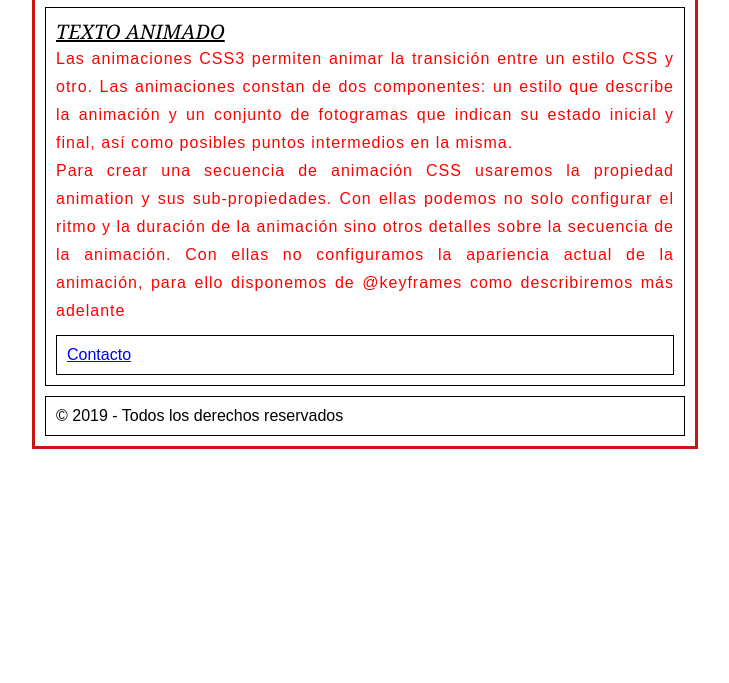
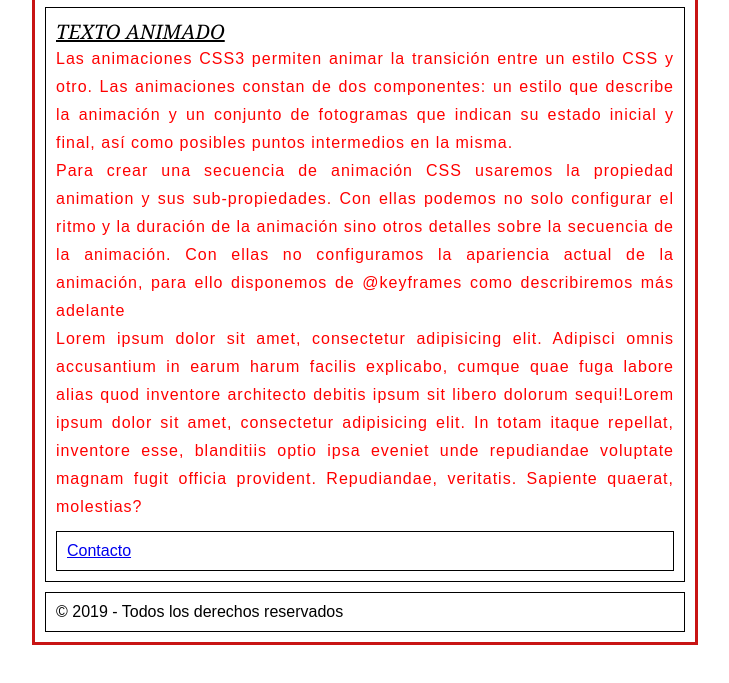
Before and after one commit to abxlcrz/webmaster2019, a plain HTML site: page index.html in a window 1280 px wide. Shown: the part 71-754 px from the top of the page, without its empty margins (275-1004 px from the left). Drawn offline with Linux system fonts and the light colour scheme.

Commit message:
Update index.html
se agregó un nuevo parrafo al index

```diff
--- a/index.html
+++ b/index.html
@@ -19,9 +19,13 @@
 				<p class="anim2">Las animaciones CSS3 permiten animar la transición entre un estilo CSS y otro. Las animaciones constan de dos componentes: un estilo que describe la animación y un conjunto de fotogramas que indican su estado inicial y final, así como posibles puntos intermedios en la misma.</p>
 				<p class="anim3">Para crear una secuencia de animación CSS usaremos la propiedad animation y sus sub-propiedades. Con ellas podemos no solo configurar el ritmo y la duración de la animación sino otros detalles sobre la secuencia de la animación. Con ellas no configuramos la apariencia actual de la animación, para ello disponemos de @keyframes como describiremos más adelante
 				</p>
+
+
+				<p>Lorem ipsum dolor sit amet, consectetur adipisicing elit. Adipisci omnis accusantium in earum harum facilis explicabo, cumque quae fuga labore alias quod inventore architecto debitis ipsum sit libero dolorum sequi!Lorem ipsum dolor sit amet, consectetur adipisicing elit. In totam itaque repellat, inventore esse, blanditiis optio ipsa eveniet unde repudiandae voluptate magnam fugit officia provident. Repudiandae, veritatis. Sapiente quaerat, molestias?</p>
 				<div class="cajas">
 				    <a href="contacto.html">Contacto</a>
 				</div>
+
 
 			</div>
 			<div class="cajas footer">
```
